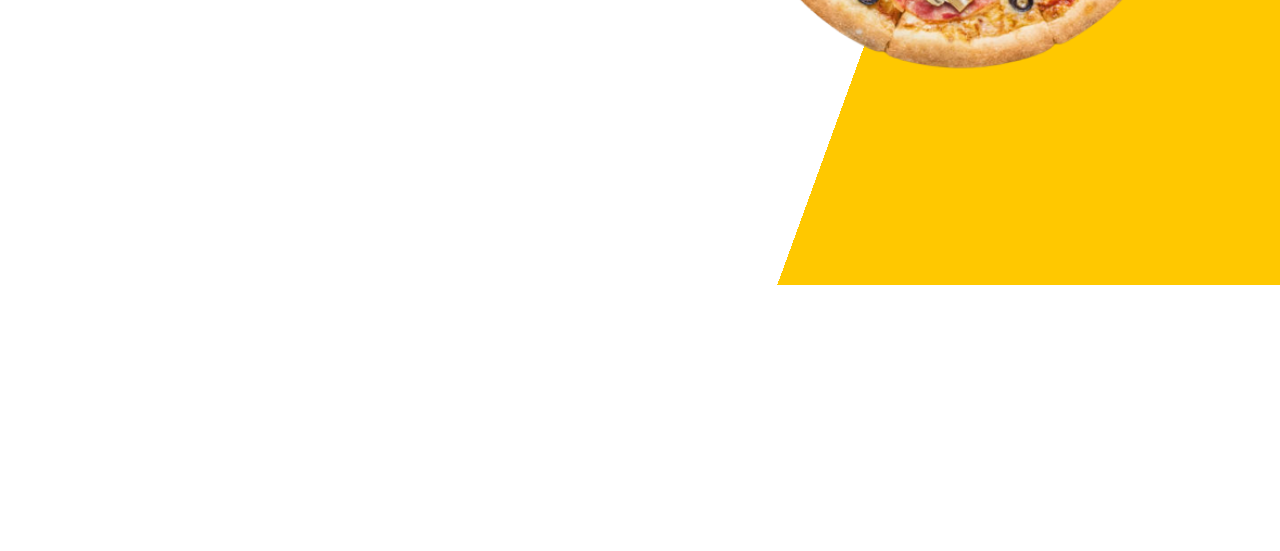
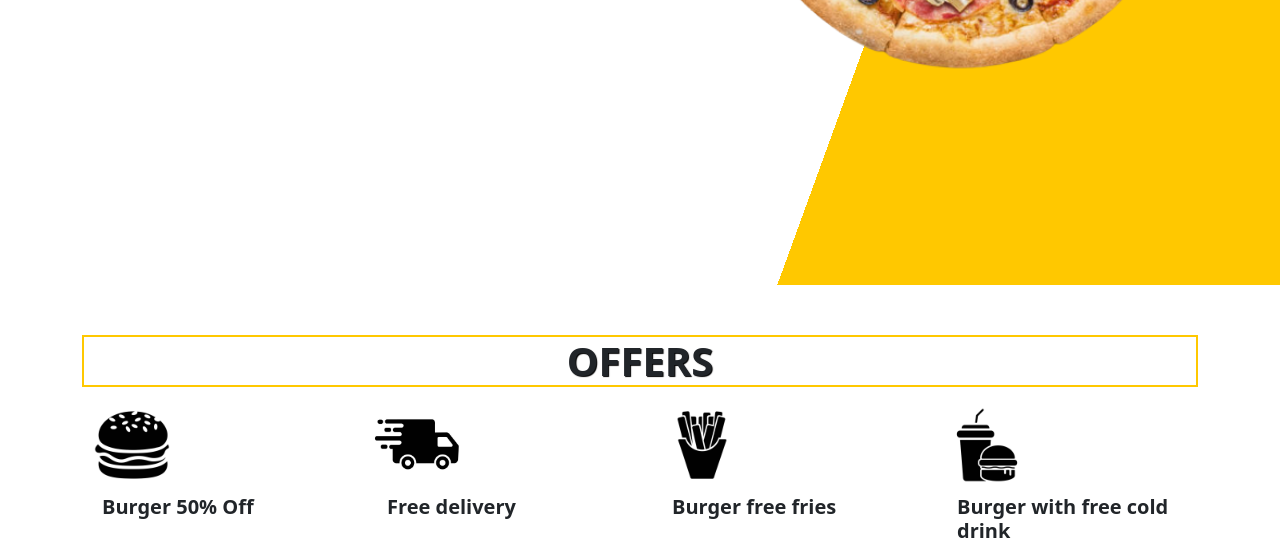
Before and after one commit to TharushaPerera/AI-Model, a plain HTML site: page index.html in a window 1280 px wide. Shown: the part 515-1066 px from the top of the page. Before the commit the page ends 800 px from the top, so only its background shows below. Drawn offline with nearby package versions, Linux system fonts and the light colour scheme.

Commit message:
Offer section added

```diff
--- a/assets/css/main.css
+++ b/assets/css/main.css
@@ -70,7 +70,7 @@
   flex-wrap: wrap;
   position: relative;
   z-index: 0;
-  font-family: 'Roboto Slab', serif;
+  /* font-family: 'Roboto Slab', serif; */
 }
 
 .home .img{
@@ -157,3 +157,26 @@
     height: 110vh;
   }
 }
+
+ /* Offer Section */
+
+ #top-icons{
+  margin-top: 50px;
+ }
+
+ #top-icons h1{
+  text-align: center;
+  font-weight: bold;
+  border: 2px solid #ffc800;
+  text-shadow: 1px 1px 1px black;
+ }
+
+ #top-icons i img{
+  width: 100px;
+ }
+
+ #top-icons h3{
+  font-size: 20px;
+  font-weight: bold;
+  margin-left: 20px;
+ }
--- a/index.html
+++ b/index.html
@@ -39,7 +39,7 @@
                   <a class="nav-link active" aria-current="page" href="#" id="first-child">Home</a>
                 </li>
                 <li class="nav-item">
-                  <a class="nav-link" href="#">PIZZA</a>
+                  <a class="nav-link" href="#">Pizza</a>
                 </li>
                 <li class="nav-item dropdown">
                   <a class="nav-link dropdown-toggle" href="#" id="navbarDropdown" role="button" data-bs-toggle="dropdown" aria-expanded="false">
@@ -82,13 +82,44 @@
           </div>
         </section>
         <!-- End Hero -->
+      </div>
+      <!-- End Header -->
+
+
+      <!-- Offer Section -->
+
+      <div class="container" id="top-icons">
+        <h1>OFFERS</h1>
+        <div class="row">
+          <div class="col-md-3 py-3 py-md-0">
+            <i><img src="images/offer1.png" alt=""></i>
+            <h3>Burger 50% Off</h3>
+          </div>
+
+          <div class="col-md-3 py-3 py-md-0">
+            <i><img src="images/offer2.png" alt=""></i>
+            <h3>Free delivery</h3>
+          </div>
+
+          <div class="col-md-3 py-3 py-md-0">
+            <i><img src="images/offer3.png" alt=""></i>
+            <h3>Burger free fries</h3>
+          </div>
+
+          <div class="col-md-3 py-3 py-md-0">
+            <i><img src="images/offer4.png" alt=""></i>
+            <h3>Burger with free cold drink</h3>
+          </div>
+        </div>
+      </div>
+
+      <!-- End Offer Section -->
+
+      <!-- Product -->
 
 
 
-
-
-      </div>
-      <!-- End Header -->
+      <!-- End product -->
 
 
 
```
